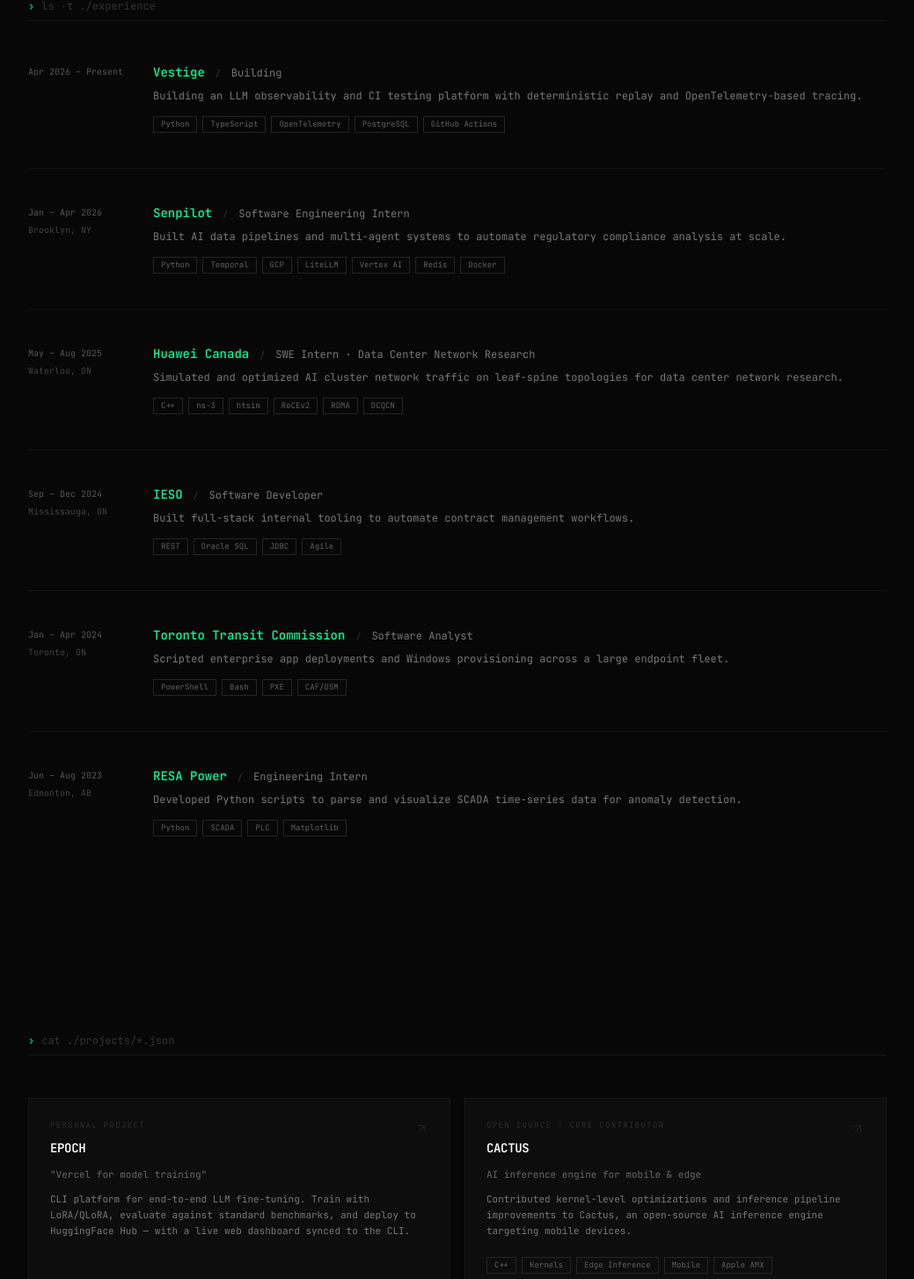
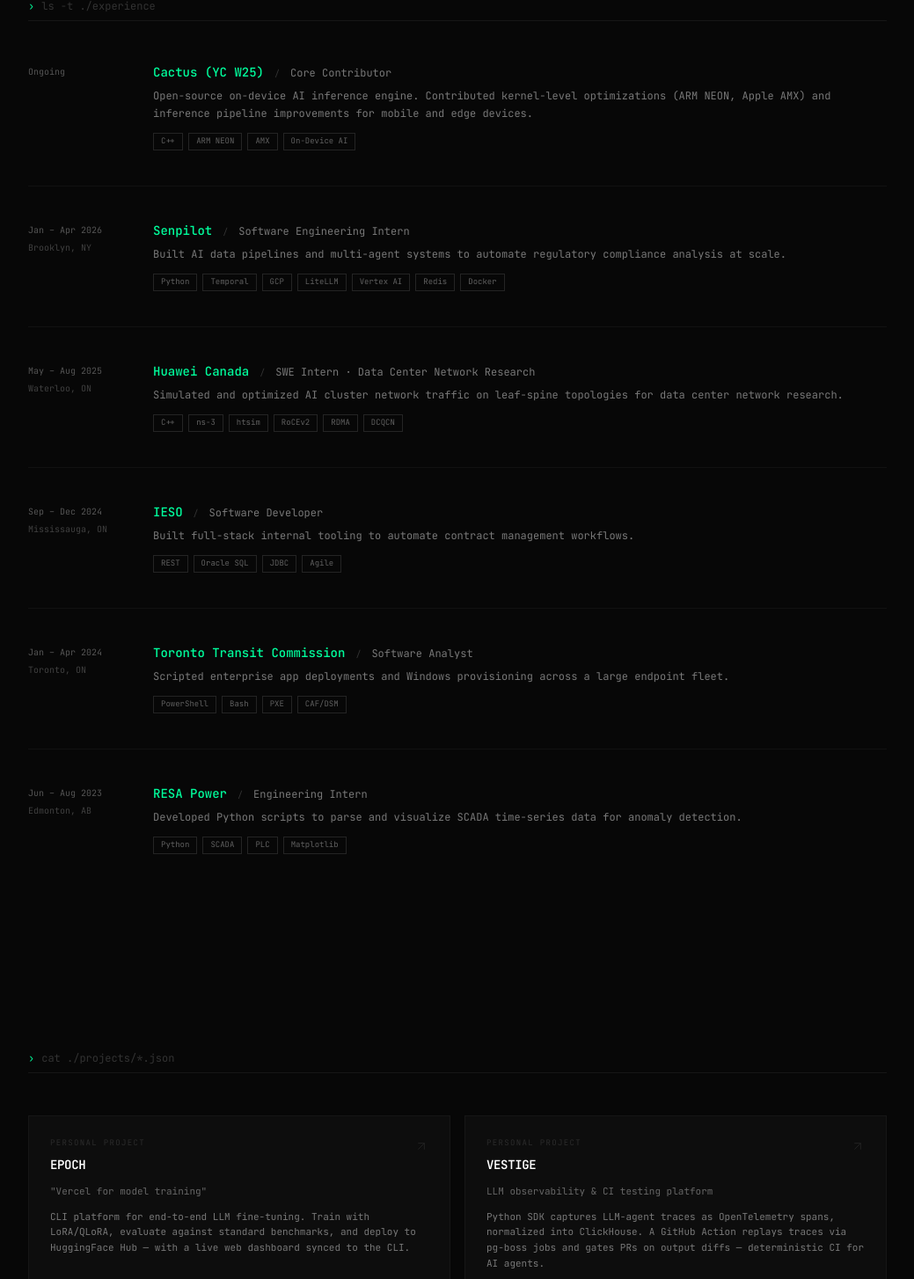
Before and after one commit to KayaanT/website, a Next.js app: page / in a window 1280 px wide. Shown: the part 913-2367 px from the top of the page at 88% size, without its empty margins (120-1159 px from the left). Built offline with nearby package versions, Linux system fonts and the light colour scheme.

Commit message:
Swap Cactus into Experience, Vestige into Projects; update headshot

```diff
--- a/src/components/Experience.tsx
+++ b/src/components/Experience.tsx
@@ -3,12 +3,12 @@
 
 const jobs = [
   {
-    period: "Apr 2026 – Present",
-    company: "Vestige",
-    role: "Building",
+    period: "Ongoing",
+    company: "Cactus (YC W25)",
+    role: "Core Contributor",
     location: "",
-    description: "Building an LLM observability and CI testing platform with deterministic replay and OpenTelemetry-based tracing.",
-    tags: ["Python", "TypeScript", "OpenTelemetry", "PostgreSQL", "GitHub Actions"],
+    description: "Open-source on-device AI inference engine. Contributed kernel-level optimizations (ARM NEON, Apple AMX) and inference pipeline improvements for mobile and edge devices.",
+    tags: ["C++", "ARM NEON", "AMX", "On-Device AI"],
   },
   {
     period: "Jan – Apr 2026",
--- a/src/components/Projects.tsx
+++ b/src/components/Projects.tsx
@@ -13,15 +13,14 @@
     github: "https://github.com/KayaanT/epoch",
   },
   {
-    id: "cactus",
-    name: "CACTUS",
-    badge: "OPEN SOURCE · CORE CONTRIBUTOR",
-    tagline: "AI inference engine for mobile & edge",
+    id: "vestige",
+    name: "VESTIGE",
+    badge: "PERSONAL PROJECT",
+    tagline: "LLM observability & CI testing platform",
     description:
-      "Contributed kernel-level optimizations and inference pipeline improvements to Cactus, an open-source AI inference engine targeting mobile devices.",
-    tags: ["C++", "Kernels", "Edge Inference", "Mobile", "Apple AMX"],
-    github: "https://github.com/cactus-compute/cactus",
-    external: "https://cactuscompute.com",
+      "Python SDK captures LLM-agent traces as OpenTelemetry spans, normalized into ClickHouse. A GitHub Action replays traces via pg-boss jobs and gates PRs on output diffs — deterministic CI for AI agents.",
+    tags: ["Python", "TypeScript", "OpenTelemetry", "ClickHouse", "GitHub Actions"],
+    github: "https://out-vestigeapp.vercel.app",
   },
   {
     id: "homelab",
@@ -103,14 +102,6 @@
               </span>
             ))}
           </div>
-          {"external" in p && p.external && (
-            <span
-              onClick={(e) => { e.preventDefault(); window.open(p.external as string, "_blank"); }}
-              className="text-[10px] text-[#555] hover:text-[#00ff9d] transition-colors cursor-pointer"
-            >
-              {(p.external as string).replace("https://", "")} ↗
-            </span>
-          )}
         </div>
       </a>
     </div>
```
Also changed, not shown: 1 other file (tests, documents, lock files or other folders).
